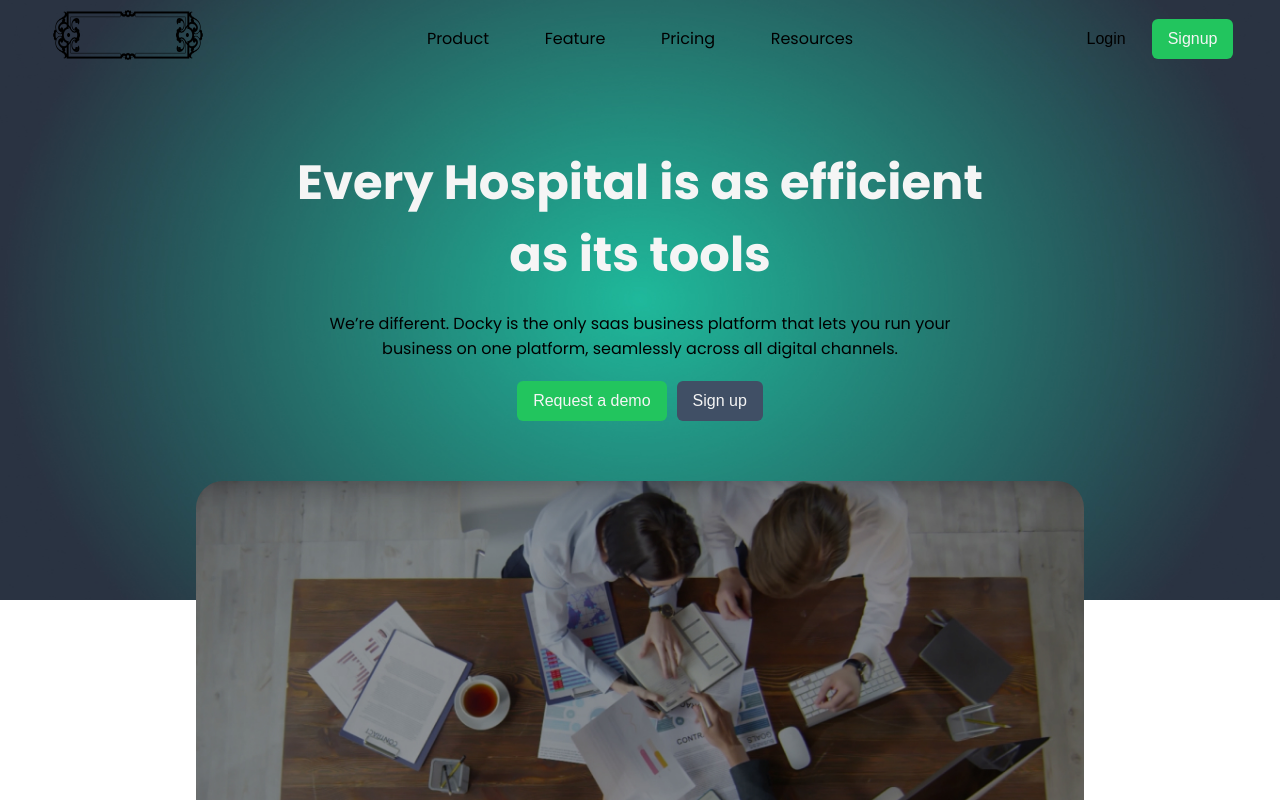
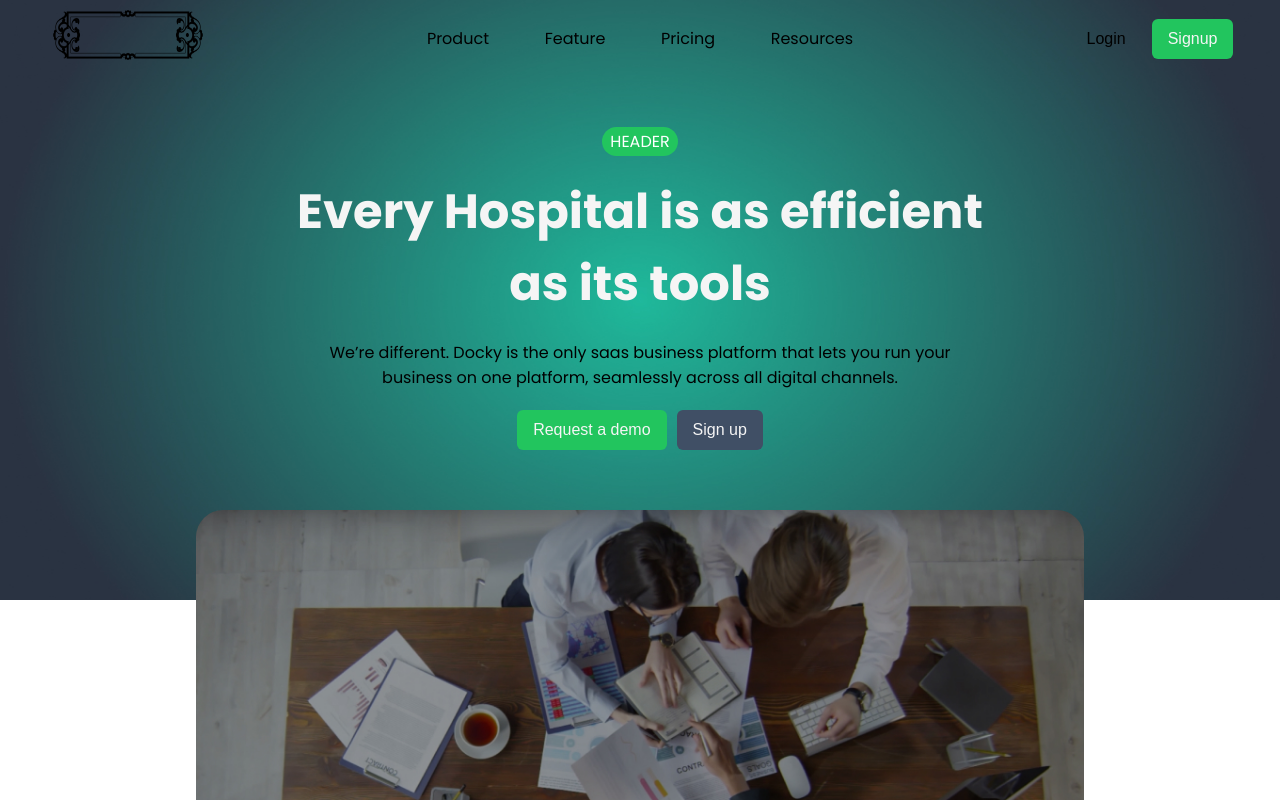
Before and after one commit to UchihaDSenju/docky-flypat, a React (Vite) app: page / in a window 1280 px wide. Shown: the top 800 px of the page. Built offline with nearby package versions, Linux system fonts and the light colour scheme.

Commit message:
Badge designed and added in page

```diff
--- a/src/components/application.tsx
+++ b/src/components/application.tsx
@@ -1,13 +1,15 @@
 import React from 'react'
 import '../styles/application.css'
 import hero from '../assets/systemLogo.svg'
+import Badge from './badge'
 
 function Application() {
   return (
     <div className='application-container'>
+      <Badge content='application' />
       <h1 style={{textAlign: 'center', marginBottom: '20px'}}>Great work starts with your app</h1>
       <img className='hero' src={hero} alt="" />
-        <p>Our philosophy is simple — hire a team of diverse, passionate people and foster a culture that empowers you to do you best work.</p>
+      <p className='application-desc'>Our philosophy is simple — hire a team of diverse, passionate people and foster a culture that empowers you to do you best work.</p>
       <div className="buttons">
           <button className="green-btn">Learn More</button>
           <button style={{marginLeft: '10px'}}>About Us</button>
--- /dev/null
+++ b/src/components/badge.tsx
@@ -0,0 +1,19 @@
+import { useRef } from 'react'
+import '../styles/badge.css'
+type Props = {
+    content: string,
+    isHeader?: boolean
+}
+function Badge(props: Props) {
+
+    // const div = useRef<HTMLDivElement>(null);
+    // if(props.isHeader){
+    //     div.current?.classList.toggle('header');
+    // }
+    const classname = 'badge-container' + (props.isHeader ? " header":"");
+  return (
+    <div className={classname}><p className='badge-content'>{props.content}</p></div>
+  )
+}
+
+export default Badge
--- a/src/components/desc.tsx
+++ b/src/components/desc.tsx
@@ -1,9 +1,11 @@
 import '../styles/desc.css'
 import video from '../assets/video.jpg'
+import Badge from './badge'
 
 function Desc() {
   return (
     <div className='desc-container'>
+        <Badge isHeader={true} content='header' />
         <div className='desc-heading content'>
             <h1>
                 Every Hospital is as efficient as its tools
--- a/src/components/features-desc.tsx
+++ b/src/components/features-desc.tsx
@@ -1,8 +1,10 @@
 import { features } from '../helpers/features'
 import '../styles/features.css'
+import Badge from './badge'
 function Features() {
   return (
     <div className='feature-container'>
+      <Badge content='features' />
         <h1 className='feature-content feature-heading'>Gain more insight into how people use your</h1>
         <p className='grey-color feature-content'>With our integrated CRM, project management, collaboration and invoicing capabilities, you can manage every aspect of your business in one secure platform.</p>
         <div className='feature-cards'>
--- a/src/components/pricing.tsx
+++ b/src/components/pricing.tsx
@@ -2,10 +2,12 @@ import React from 'react'
 import PriceCard from './price-card'
 import '../styles/pricing.css'
 import { prices } from '../helpers/priceTags'
+import Badge from './badge'
 
 function Pricing() {
   return (
     <div className='pricing-container'>
+      <Badge content='pricing' />
       <h1 style={{marginBottom: '20px'}}>Flexible pricing plan for your startup</h1>
       <p style={{marginBottom: '60px'}}>Prices that scale with your business immediately</p>
       <div className='priceTag-cards'>
--- a/src/components/working.tsx
+++ b/src/components/working.tsx
@@ -4,13 +4,14 @@ import wavesTop from '../assets/working-container-waves/wave-top.svg'
 import '../styles/working.css'
 import DemoPoint from './demo-point'
 import { points } from '../helpers/demo-points'
+import Badge from './badge'
 
 function Working() {
   return (
     <div className='demo-container'>
       <img className='waves above' src={wavesTop} alt="waves" />
       <div className='demo-content'>
-
+        <Badge content='how it works' />
         <div className='demo-description'>
           <div>
             <h1 className='white-color'>Gain more insight into how people use your</h1>
--- a/src/styles/application.css
+++ b/src/styles/application.css
@@ -12,7 +12,7 @@
     height: 500px;
     transition: 0.3s;
 }
-.application-container p{
+.application-desc{
     text-align: center;
     color: grey;
     margin-top: 20px;
--- /dev/null
+++ b/src/styles/badge.css
@@ -0,0 +1,17 @@
+.badge-container{
+    width: fit-content;
+    background: #DCFCE7;
+    padding: 2px 8px;
+    gap: 2px;
+    border-radius: 36px;
+}
+.badge-content{
+    color: #22C55E;
+    text-transform: uppercase;
+}
+.badge-container.header{
+    background-color: #22C55E;
+}
+.badge-container.header .badge-content{
+    color: white;
+}
```
Lines whose indentation alone changed are shown as unchanged.
